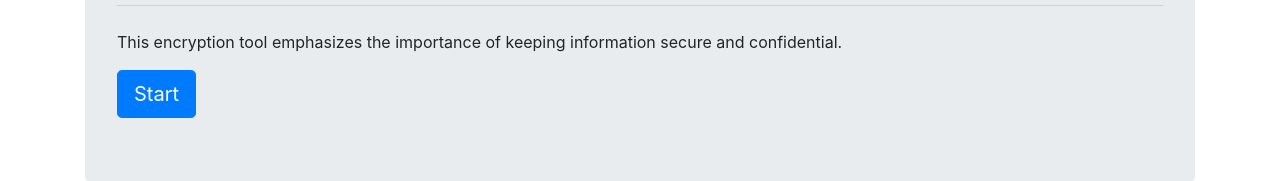
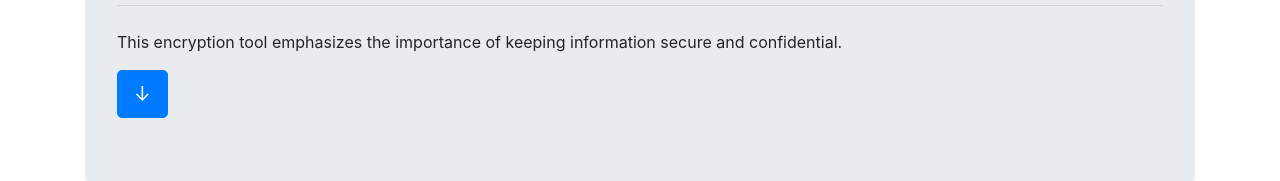
Before and after one commit to sirbootoo/endecrypt, an Angular app: page / in a window 1280 px wide. Shown: the part 218-399 px from the top of the page. Built offline with nearby package versions, Linux system fonts and the light colour scheme.

Commit message:
mic check

```diff
--- a/src/app/app.component.html
+++ b/src/app/app.component.html
@@ -10,7 +10,7 @@
     <p class="lead">The project will contribute to the body of knowledge in cryptography and provide a valuable alternative to existing encryption algorithms.</p>
     <hr class="my-4">
     <p>This encryption tool emphasizes the importance of keeping information secure and confidential.</p>
-  <a class="btn btn-primary btn-lg" href="#encBox" role="button">Start</a>
+  <a class="btn btn-primary btn-lg" href="#encBox" role="button">↓</a>
   </div>
   <div class="row" id="encBox">
     <div class="col-md-6">
```
